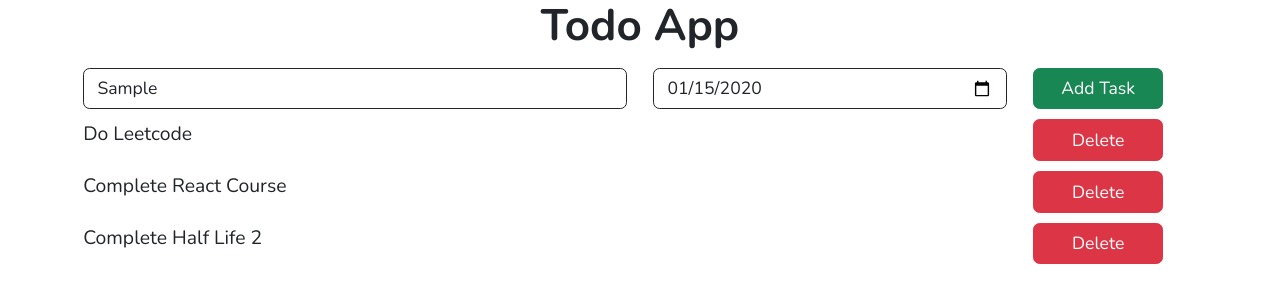
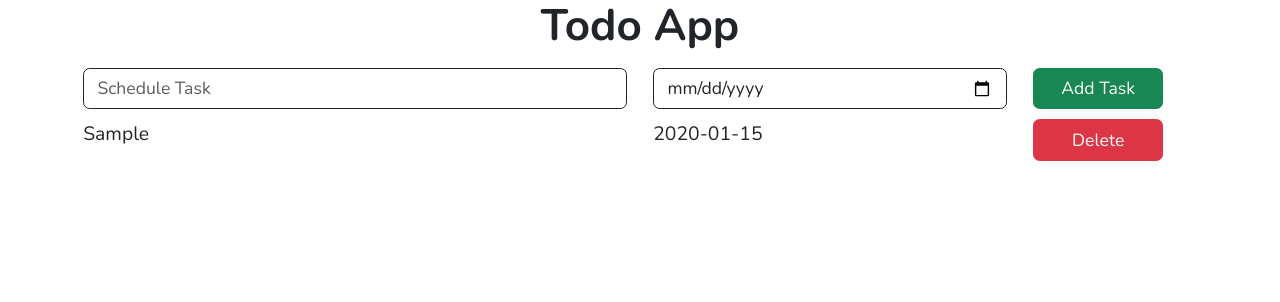
Before and after one commit to divyanshu12-fullstack/ToDO-App, a React (Vite) app: page / in a window 1280 px wide. Both pictures are taken after typing "Sample", "2020-01-15" into the empty fields and a click on the button "Add Task". Shown: the top 302 px of the page. Built offline with nearby package versions, Linux system fonts and the light colour scheme.

Commit message:
Finish ToDo Project

```diff
--- a/src/App.jsx
+++ b/src/App.jsx
@@ -2,28 +2,37 @@ import AppName from "./assets/AppName";
 import AddToDoWork from "./assets/AddItem";
 import Items from "./assets/Items";
 import "./App.css";
+import { useState } from "react";
+import WelcomeMeassage from "./assets/WelcomeMessage";
 
 function App() {
-  const arrayOfItems = [
-    {
-      name: "Do Leetcode",
-      endDate: "16/03/25",
-    },
-    {
-      name: "Complete React Course",
-      endDate: "20/03/25",
-    },
-    {
-      name: "Complete Half Life 2",
-      endDate: "01/05/25",
-    },
-  ];
+  const itemsList = [];
 
+  const [arrayOfItems, setArrayOfItems] = useState(itemsList);
+
+  const handleNewItem = (itemName, itemDueDate) => {
+    const newArrayofItems = [
+      ...arrayOfItems,
+      { name: itemName, endDate: itemDueDate },
+    ];
+    setArrayOfItems(newArrayofItems);
+  };
+
+  const hanndleDeleteItem = (todoItemName) => {
+    const postDeletionArray = arrayOfItems.filter(
+      (item) => item.name !== todoItemName
+    );
+    setArrayOfItems(postDeletionArray);
+  };
   return (
     <div className="container-fluid">
       <AppName />
-      <AddToDoWork />
-      <Items arrayOfItems={arrayOfItems}></Items>
+      <AddToDoWork onClick={handleNewItem} />
+      {arrayOfItems.length === 0 && <WelcomeMeassage />}
+      <Items
+        arrayOfItems={arrayOfItems}
+        onDeleteClick={hanndleDeleteItem}
+      ></Items>
     </div>
   );
 }
--- a/src/assets/AddItem.jsx
+++ b/src/assets/AddItem.jsx
@@ -1,4 +1,23 @@
-function AddToDoWork() {
+import { useState } from "react";
+
+function AddToDoWork({ onClick }) {
+  const [todoName, setTodoName] = useState("");
+  const [todoDate, setTodoDate] = useState("");
+
+  const handleNameChange = (value) => {
+    setTodoName(value);
+  };
+
+  const handleDateChange = (value) => {
+    setTodoDate(value);
+  };
+
+  const onButtonClick = () => {
+    onClick(todoName, todoDate);
+    setTodoName("");
+    setTodoDate("");
+  };
+
   return (
     <div className="container">
       <div className="row">
@@ -10,14 +29,25 @@ function AddToDoWork() {
               placeholder="Schedule Task"
               aria-label="Username"
               aria-describedby="addon-wrapping"
+              value={todoName}
+              onChange={(event) => handleNameChange(event.target.value)}
             />
           </div>
         </div>
         <div className="col-4">
-          <input type="date" className="form-control border-dark"></input>
+          <input
+            type="date"
+            className="form-control border-dark"
+            value={todoDate}
+            onChange={(event) => handleDateChange(event.target.value)}
+          ></input>
         </div>
         <div className="col-2">
-          <button type="button" className="btn btn-success text-nowrap">
+          <button
+            type="button"
+            className="btn btn-success text-nowrap"
+            onClick={onButtonClick}
+          >
             Add Task
           </button>
         </div>
--- a/src/assets/Items.jsx
+++ b/src/assets/Items.jsx
@@ -1,9 +1,14 @@
 import ImplementItem from "./ToDoItem";
-const Items = ({ arrayOfItems }) => {
+const Items = ({ arrayOfItems, onDeleteClick }) => {
   return (
     <>
-      {arrayOfItems.map((item) => (
-        <ImplementItem work={item.name} endDate={item.date} />
+      {arrayOfItems.map((item, index) => (
+        <ImplementItem
+          work={item.name}
+          endDate={item.endDate}
+          key={index}
+          onDeleteClick={onDeleteClick}
+        />
       ))}
     </>
   );
--- a/src/assets/ToDoItem.jsx
+++ b/src/assets/ToDoItem.jsx
@@ -1,11 +1,15 @@
-function ImplementItem({ work, endDate }) {
+function ImplementItem({ work, endDate, onDeleteClick }) {
   return (
     <div className="container all-content">
       <div className="row">
         <div className="col-6 justify-content-center">{work}</div>
         <div className="col-4 justify-content-center">{endDate}</div>
         <div className="col-2">
-          <button type="button" className="btn btn-danger text-nowrap">
+          <button
+            type="button"
+            className="btn btn-danger text-nowrap"
+            onClick={() => onDeleteClick(work)}
+          >
             Delete
           </button>
         </div>
--- /dev/null
+++ b/src/assets/WelcomeMessage.jsx
@@ -0,0 +1,5 @@
+const WelcomeMeassage = () => {
+  return <p className="h4 text-center mt-5">No Task Scheduled for Today.</p>;
+};
+
+export default WelcomeMeassage;
```
